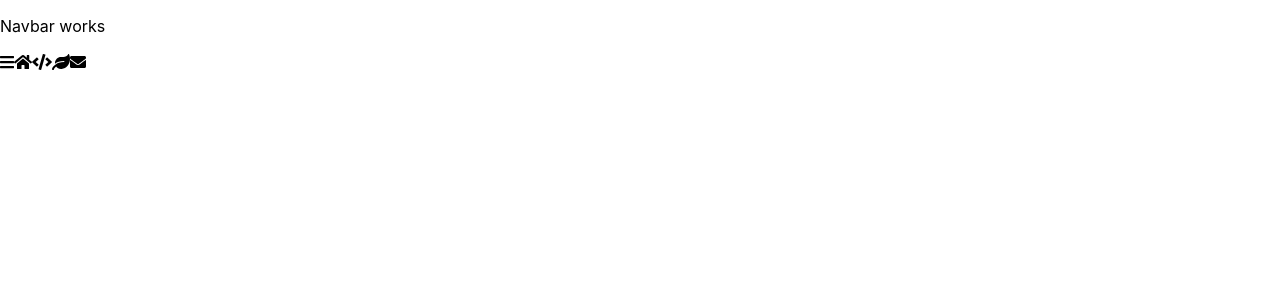
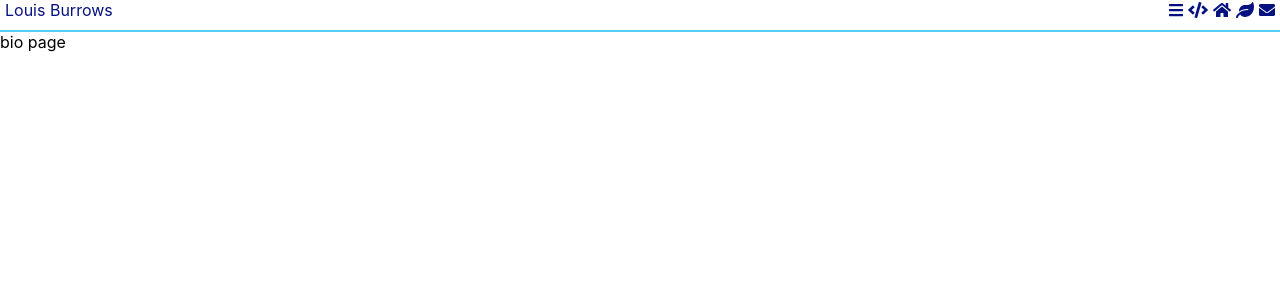
Before and after one commit to louis-burrows/portfolio-in-react, a React (Create React App) app: page /bio in a window 1280 px wide. Shown: the top 300 px of the page. Built offline with nearby package versions, Linux system fonts and the light colour scheme.

Commit message:
progress

```diff
--- a/package.json
+++ b/package.json
@@ -10,10 +10,12 @@
     "@testing-library/jest-dom": "^4.2.4",
     "@testing-library/react": "^9.3.2",
     "@testing-library/user-event": "^7.1.2",
+    "node": "^14.5.0",
     "node-sass": "^4.14.1",
     "react": "^16.13.1",
     "react-dom": "^16.13.1",
-    "react-scripts": "3.4.1"
+    "react-scripts": "3.4.1",
+    "sass": "^1.26.10"
   },
   "scripts": {
     "start": "react-scripts start",
--- a/src/Components/Navbar/Navbar.jsx
+++ b/src/Components/Navbar/Navbar.jsx
@@ -1,5 +1,6 @@
 import React, { Component } from 'react';
 import { FontAwesomeIcon } from '@fortawesome/react-fontawesome'
+import styles from "./Navbar.module.scss"
 
 
 class Navbar extends Component {
@@ -7,12 +8,16 @@ class Navbar extends Component {
   render() {
     return (
       <>
-        <p>Navbar works</p>
-        <FontAwesomeIcon icon="bars"/>
-        <FontAwesomeIcon icon="home"/>
-        <FontAwesomeIcon icon="code"/>
-        <FontAwesomeIcon icon="leaf"/>
-        <FontAwesomeIcon icon="envelope"/>
+      <div className={styles.navBar}>
+        <p>Louis Burrows</p>
+        <div className={styles.iconCollection}>
+          <FontAwesomeIcon icon="bars" className={styles.icon}/>
+          <FontAwesomeIcon icon="code" className={styles.icon}/>
+          <FontAwesomeIcon icon="home" className={styles.icon}/>
+          <FontAwesomeIcon icon="leaf" className={styles.icon}/>
+          <FontAwesomeIcon icon="envelope" className={styles.icon}/>
+        </div>
+      </div>
       </>
      );
   }
--- a/src/Components/Navbar/Navbar.module.scss
+++ b/src/Components/Navbar/Navbar.module.scss
@@ -0,0 +1,25 @@
+* {
+  padding: 0px;
+  margin: 0px;
+  box-sizing: border-box;
+}
+
+.navBar {
+  color: rgb(6, 17, 128);
+  display: flex;
+  flex-direction: row;
+  justify-content: space-between;
+  padding-bottom: 10px;
+  border-bottom: 2px solid rgb(84, 206, 250);
+
+  p {
+    margin-right: 20px;
+    margin-left: 5px
+  }
+
+  .iconCollection {
+    .icon {
+      margin-right: 5px;
+    }
+  }
+}
--- a/src/containers/Contact/Contact.jsx
+++ b/src/containers/Contact/Contact.jsx
@@ -4,7 +4,12 @@ class Contact extends Component {
   state = {  }
   render() {
     return (
-      <p>Contact page</p>
+      <div>
+        <h2>Contact Page</h2>
+        <p>Email: louisburrows@gmail.com</p>
+        <p>Linked-in: https://www.linkedin.com/in/louis-burrows-100727170/</p>
+        <p>Facebook: https://www.facebook.com/louis.burrows.3363</p>
+      </div>
      );
   }
 }
--- a/src/containers/Routes/Routes.jsx
+++ b/src/containers/Routes/Routes.jsx
@@ -9,8 +9,8 @@ class Routes extends Component {
     return (
       <Router>
         <Home path="/" />
-        <Bio path="Bio" />
-        <Contact path="Contact" />
+        <Bio path="bio" />
+        <Contact path="contact" />
       </Router>
      );
   }
```
Also changed, not shown: 1 other file (tests, documents, lock files or other folders).
